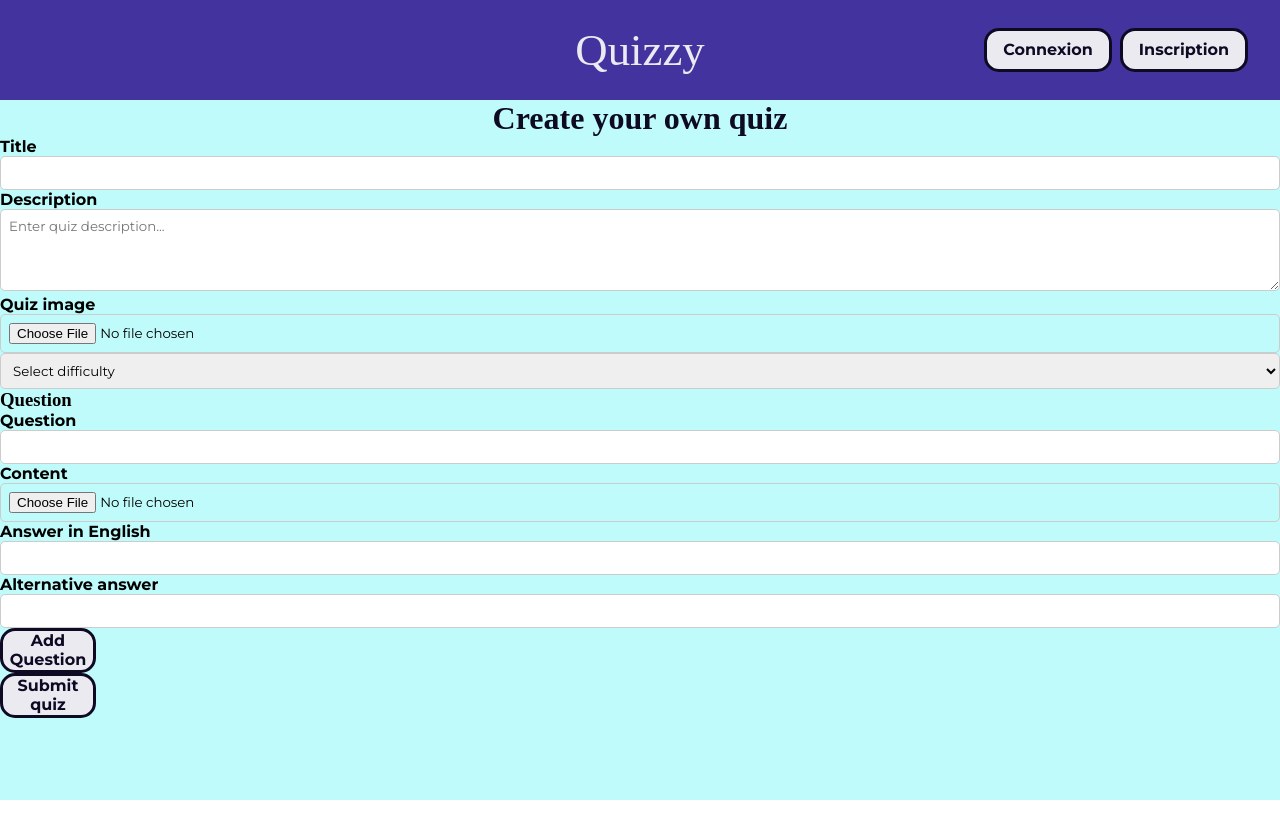
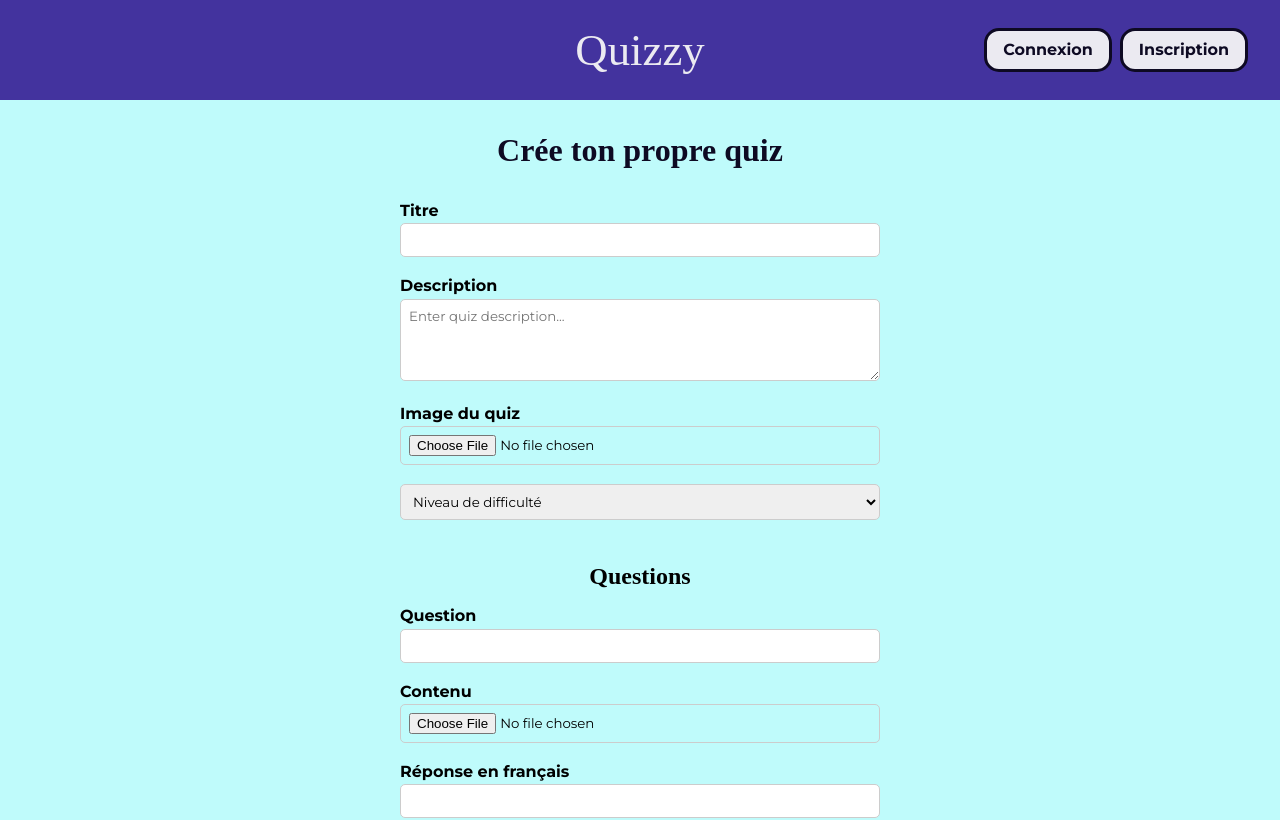
Before and after one commit to amandineameye/Quiz-WP-2.0, a React (Vite) app: page /create in a window 1280 px wide. Shown: the top 820 px of the page. Built offline with nearby package versions, Linux system fonts and the light colour scheme; a web font is replaced by a local one.

Commit message:
CreateQuiz CSS et link dans header

```diff
--- a/src/components/layout/Header.jsx
+++ b/src/components/layout/Header.jsx
@@ -1,5 +1,7 @@
-import { useState } from "react";
+import { useState, useEffect } from "react";
 import "./Header.css";
+import { fetchCurrentUser } from "../../services";
+
 
 import Login from "../auth/Login";
 import Register from "../auth/Register";
@@ -7,6 +9,14 @@ import Register from "../auth/Register";
 const Header = () => {
 	const [showLogin, setShowLogin] = useState(false);
 	const [showRegister, setShowRegister] = useState(false);
+	const [userId, setUserId] = useState(null);
+
+	useEffect(() => {
+		(async () => {
+			const user = await fetchCurrentUser();
+			setUserId(user ? user.id : null);
+		})();
+	}, []);
 
 	return (
 		<>
@@ -15,6 +25,9 @@ const Header = () => {
           ainsi ils ne seront pas limités par l'overflow du header. */}
 			<header>
 				{/* Logo centré */}
+				{userId && <div className={header-left}>
+				<Link to="/create">Crée un quiz</Link>
+				</div>}
 				<p className="header-title">Quizzy</p>
 				{/* Boutons en haut à droite */}
 				<div className="header-right">
--- a/src/components/quiz/CreateQuiz.css
+++ b/src/components/quiz/CreateQuiz.css
@@ -1,20 +1,70 @@
+.create-main {
+  padding: 2rem;
+
+  form {
+    width: 30rem;
+    margin: 0 auto;
+
+    h2 {
+      margin-bottom: 2rem;
+    }
+
+    > h3 {
+      font-size: 1.5rem;
+      text-align: center;
+      margin-top: 1.5rem;
+      margin-bottom: 1rem;
+    }
+
+    input,
+    textarea,
+    select {
+      margin-bottom: 1.2rem;
+    }
+
+    label {
+      margin-bottom: 0.2rem;
+    }
+
+    .submit-button {
+      margin: 1rem auto;
+      background-color: white;
+      width: 14rem;
+      color: var(--almost-black);
+    }
+  }
+}
 
 .added-questions {
   margin-top: 20px;
-	padding: 10px;
-	background: #e6f7ff;
-	border-radius: 5px;
+  padding: 1.5rem;
+  background: white;
+  border-radius: 15px;
 
   p {
     margin: 5px 0;
   }
 
-	button {
-		background-color: #dc3545;
+  h3 {
+    font-size: 1.5rem;
+    text-align: center;
+    margin-bottom: 1.5rem;
   }
 
-	button:hover {
+  .delete-button {
+    background-color: #dc3545;
+    height: 1.5rem;
+    width: 1.5rem;
+    margin-left: 1.5rem;
+    font-size: 0.6rem;
+  }
+
+  .delete-button:hover {
     background-color: #b02a37;
   }
+}
 
+.added-question-item-div {
+  display: flex;
+  align-items: center;
 }
--- a/src/components/quiz/CreateQuiz.jsx
+++ b/src/components/quiz/CreateQuiz.jsx
@@ -1,5 +1,7 @@
 import { postQuiz, uploadImage } from "../../services";
 import { useState, useRef } from "react";
+
+import "./CreateQuiz.css";
 
 const CreateForm = () => {
 	const [title, setTitle] = useState("");
@@ -9,6 +11,7 @@ const CreateForm = () => {
 		question: "",
 		contenu: null,
 		reponse_en: "",
+		reponse_fr: "",
 		reponse_alternative: "",
 	});
 	const [imageFile, setImageFile] = useState(null);
@@ -41,6 +44,7 @@ const CreateForm = () => {
 			question: "",
 			contenu: null,
 			reponse_en: "",
+			reponse_fr: "",
 			reponse_alternative: "",
 		});
 
@@ -88,11 +92,11 @@ const CreateForm = () => {
 	};
 
 	return (
-		<div>
+		<div className="create-main">
 			{message && <p>{message}</p>}
 			<form onSubmit={handleSubmit}>
-				<h2>Create your own quiz</h2>
-				<label htmlFor="title">Title</label>
+				<h2>Crée ton propre quiz</h2>
+				<label htmlFor="title">Titre</label>
 				<input
 					type="text"
 					id="title"
@@ -110,7 +114,7 @@ const CreateForm = () => {
 					onChange={(e) => setDescription(e.target.value)}
 				></textarea>
 
-				<label htmlFor="quiz-image">Quiz image</label>
+				<label htmlFor="quiz-image">Image du quiz</label>
 				<input
 					type="file"
 					id="quiz-image"
@@ -123,13 +127,13 @@ const CreateForm = () => {
 					onChange={(e) => setDifficulty(e.target.value)}
 					value={difficulty}
 				>
-					<option value="">Select difficulty</option>
-					<option value="easy">Easy</option>
-					<option value="medium">Medium</option>
-					<option value="hard">Hard</option>
+					<option value="">Niveau de difficulté</option>
+					<option value="easy">Facile</option>
+					<option value="medium">Moyen</option>
+					<option value="hard">Difficile</option>
 				</select>
 
-				<h3>Question</h3>
+				<h3>Questions</h3>
 				<label htmlFor="question">Question</label>
 				<input
 					type="text"
@@ -139,7 +143,7 @@ const CreateForm = () => {
 					required
 				/>
 
-				<label htmlFor="contenu">Content</label>
+				<label htmlFor="contenu">Contenu</label>
 				<input
 					type="file"
 					id="contenu"
@@ -147,7 +151,15 @@ const CreateForm = () => {
 					ref={fileInputRef}
 				/>
 
-				<label htmlFor="reponse_en">Answer in English</label>
+				<label htmlFor="reponse_fr">Réponse en français</label>
+				<input
+					type="text"
+					id="reponse_fr"
+					onChange={handleQuestionChange}
+					value={currentQuestion.reponse_fr}
+				/>
+
+				<label htmlFor="reponse_en">Réponse en anglais</label>
 				<input
 					type="text"
 					id="reponse_en"
@@ -155,33 +167,33 @@ const CreateForm = () => {
 					value={currentQuestion.reponse_en}
 				/>
 
-				<label htmlFor="reponse_alternative">Alternative answer</label>
+				<label htmlFor="reponse_alternative">Réponse alternative</label>
 				<input
 					type="text"
 					id="reponse_alternative"
 					onChange={handleQuestionChange}
 					value={currentQuestion.reponse_alternative}
 				/>
-				<button type="button" onClick={addQuestion}>
-					Add Question
+				<button className="submit-button" type="button" onClick={addQuestion}>
+					Ajouter la question
 				</button>
 
 				{questions.length > 0 && (
 					<div className="added-questions">
-						<h3>Added questions</h3>
+						<h3>Questions ajoutées</h3>
 						{questions.map((question, index) => (
-							<div key={index}>
+							<div className="added-question-item-div" key={index}>
 								<p>{question.question}</p>
-								<button type="button" onClick={() => deleteQuestion(index)}>
-									Delete question
+								<button className="delete-button"  type="button" onClick={() => deleteQuestion(index)}>
+									X
 								</button>
 							</div>
 						))}
 					</div>
 				)}
 
-				<button type="submit" disabled={questions.length === 0}>
-					Submit quiz
+				<button className="submit-button"  type="submit" disabled={questions.length === 0}>
+					Envoyer le quiz
 				</button>
 			</form>
 		</div>
--- a/src/components/quiz/QuizDetail.jsx
+++ b/src/components/quiz/QuizDetail.jsx
@@ -1,6 +1,7 @@
 import { useEffect, useRef, useState } from "react";
 import { useParams, Link } from "react-router-dom";
 import { getQuizById, postScoreboard, fetchCurrentUser } from "../../services";
+
 
 import QuizOverview from "./QuizOverview";
 import QuizGame from "./QuizGame";
@@ -110,6 +111,8 @@ const QuizDetail = () => {
 	const elapsedSeconds = elapsedTime ? (elapsedTime / 1000).toFixed(2) : null;
 
 	return (
+		<>
+
 		<div className="quiz-detail-main">
 			<div className="quiz-detail-content">
 				{mode === "overview" && (
@@ -142,6 +145,7 @@ const QuizDetail = () => {
 				<Link className="back-home-button" to="/">Retour à la liste</Link>
 			</div>
 		</div>
+		</>
 	);
 };
 
```
Lines whose indentation alone changed are shown as unchanged.
